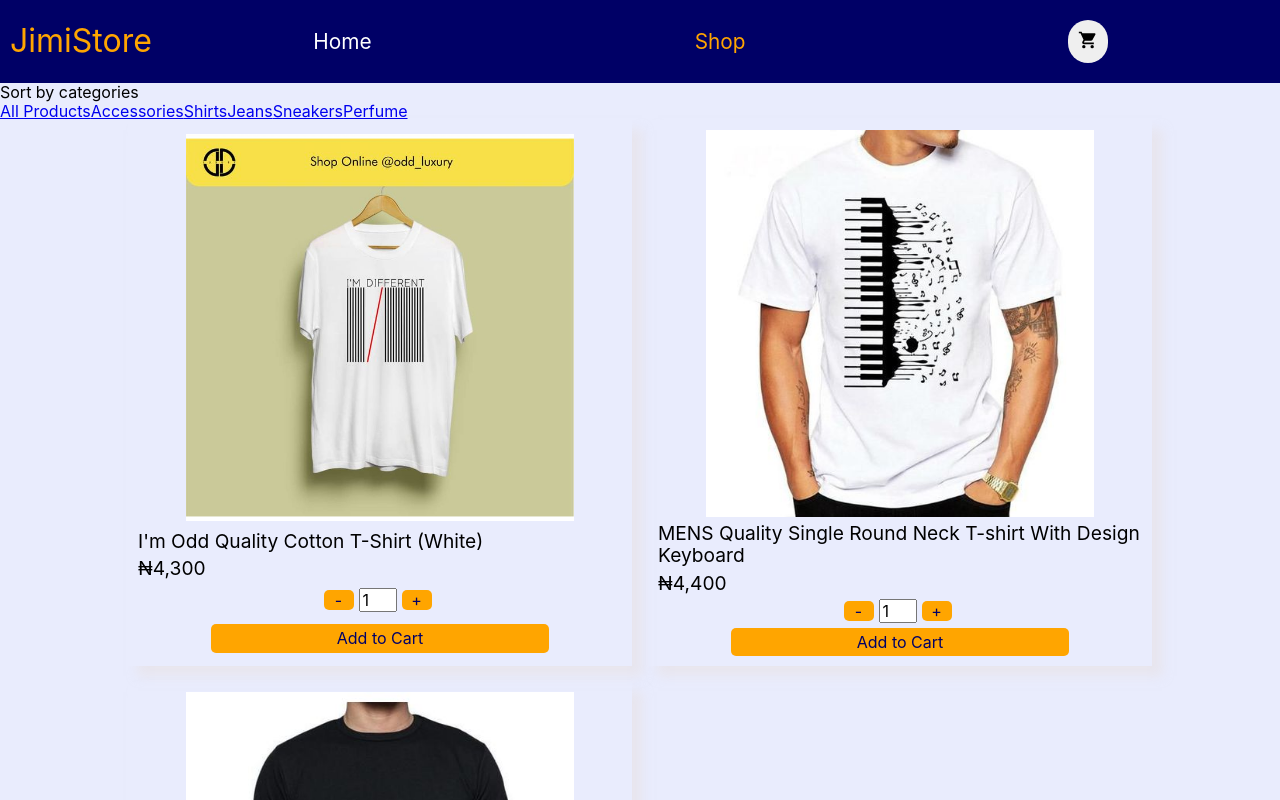
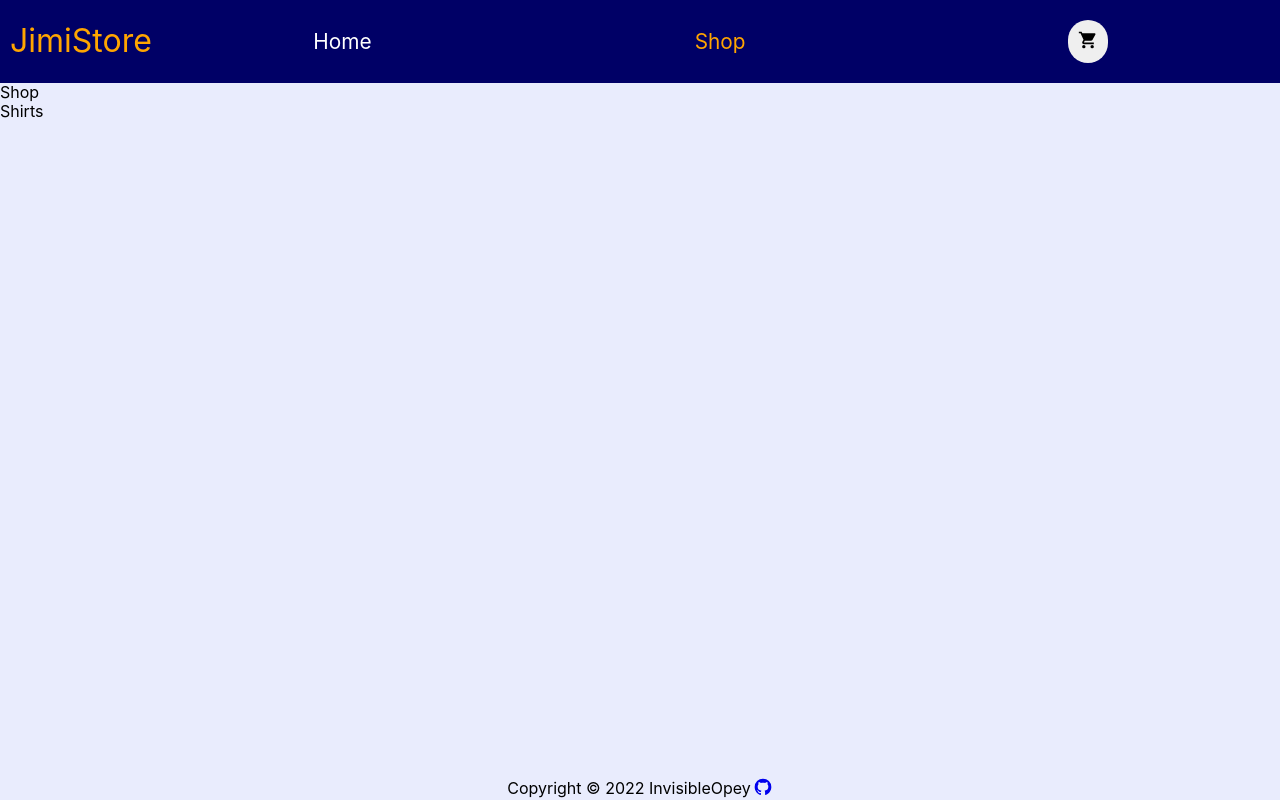
Before and after one commit to invisibleopey/shopping-cart, a React (Create React App) app: page /shop/shirts in a window 1280 px wide. Shown: the top 800 px of the page. Built offline with nearby package versions, Linux system fonts and the light colour scheme.

Commit message:
Revert "Sort and implement product cards by category"
This reverts commit 96a37bf2173f49499e055f49c527721211ef2c8c.

```diff
--- a/src/components/Accessories.js
+++ b/src/components/Accessories.js
@@ -1,18 +1,7 @@
 import React from 'react';
-import data from '../assets/Catalogue.json';
-import Card from './Card';
 
 function Accessories() {
-  const accessories = data.customCatalogue.filter((card) => {
-    return card.category === 'accessories';
-  });
-  return (
-    <section className="cards">
-      {accessories.map((card, index) => {
-        return <Card card={card} index={index} />;
-      })}
-    </section>
-  );
+  return <div>Accessories</div>;
 }
 
 export default Accessories;
--- a/src/components/Jeans.js
+++ b/src/components/Jeans.js
@@ -1,18 +1,7 @@
 import React from 'react';
-import data from '../assets/Catalogue.json';
-import Card from './Card';
 
 function Jeans() {
-  const jeans = data.customCatalogue.filter((card) => {
-    return card.category === 'jeans';
-  });
-  return (
-    <section className="cards">
-      {jeans.map((card, index) => {
-        return <Card card={card} index={index} />;
-      })}
-    </section>
-  );
+  return <div>Jeans</div>;
 }
 
 export default Jeans;
--- a/src/components/Perfume.js
+++ b/src/components/Perfume.js
@@ -1,18 +1,7 @@
 import React from 'react';
-import data from '../assets/Catalogue.json';
-import Card from './Card';
 
 function Perfume() {
-  const perfume = data.customCatalogue.filter((card) => {
-    return card.category === 'perfume';
-  });
-  return (
-    <section className="cards">
-      {perfume.map((card, index) => {
-        return <Card card={card} index={index} />;
-      })}
-    </section>
-  );
+  return <div>Perfume</div>;
 }
 
 export default Perfume;
--- a/src/components/Shirts.js
+++ b/src/components/Shirts.js
@@ -1,18 +1,7 @@
 import React from 'react';
-import data from '../assets/Catalogue.json';
-import Card from './Card';
 
 function Shirts() {
-  const shirts = data.customCatalogue.filter((card) => {
-    return card.category === 'shirts';
-  });
-  return (
-    <section className="cards">
-      {shirts.map((card, index) => {
-        return <Card card={card} index={index} />;
-      })}
-    </section>
-  );
+  return <div>Shirts</div>;
 }
 
 export default Shirts;
--- a/src/components/Shop.js
+++ b/src/components/Shop.js
@@ -1,20 +1,10 @@
 import React from 'react';
-import { Outlet, Link } from 'react-router-dom';
+import { Outlet } from 'react-router-dom';
 
 function Shop() {
   return (
     <div>
-      <div className="nav-bar">
-        <span>Sort by categories</span>
-        <nav>
-          <Link to="/shop">All Products</Link>
-          <Link to="accessories">Accessories</Link>
-          <Link to="shirts">Shirts</Link>
-          <Link to="jeans">Jeans</Link>
-          <Link to="sneakers">Sneakers</Link>
-          <Link to="perfume">Perfume</Link>
-        </nav>
-      </div>
+      Shop
       <Outlet />
     </div>
   );
--- a/src/components/Sneakers.js
+++ b/src/components/Sneakers.js
@@ -1,17 +1,7 @@
 import React from 'react';
-import data from '../assets/Catalogue.json';
-import Card from './Card';
 
 function Sneakers() {
-  const sneakers = data.customCatalogue.filter((card) => {
-    return card.category === 'sneakers';
-  });
-  return (
-    <section className="cards">
-      {sneakers.map((card, index) => {
-        return <Card card={card} index={index} />;
-      })}
-    </section>
-  );
+  return <div>Sneakers</div>;
 }
+
 export default Sneakers;
```
